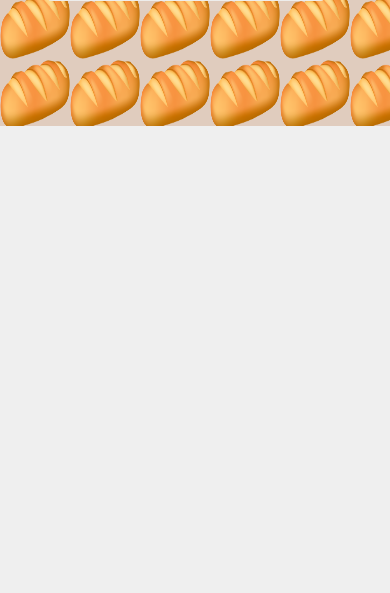
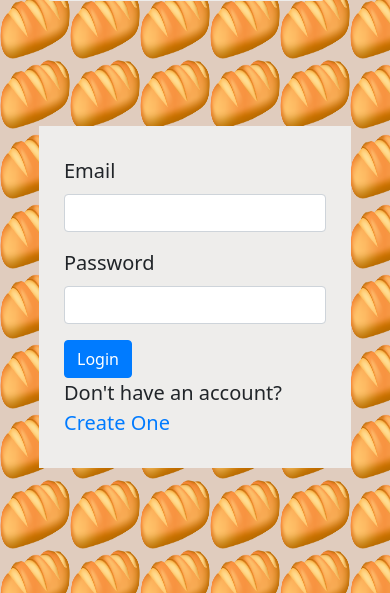
Before and after one commit to nikolai-tech/emc002, a PHP site: page /homepage.html in a window 390 px wide. Shown: the part 4421-5014 px from the top of the page. Before the commit the page ends 4547 px from the top, so only its background shows below. Run offline with PHP 8.4, Linux system fonts and the light colour scheme; some libraries are stand-ins or nearby versions; some web fonts are replaced.

Commit message:
added login/register section

```diff
--- a/finals/action.js
+++ b/finals/action.js
@@ -89,11 +89,74 @@ function toggleDropdown() {
       });
     }
 
-    bindQuantityCounter('.prod1');
-    bindQuantityCounter('.prod2');
-    bindQuantityCounter('.prod3');
-    bindQuantityCounter('.prod4');
-    bindQuantityCounter('.prod5');
-    bindQuantityCounter('.prod6');
-    bindQuantityCounter('.prod7');
+    bindQuantityCounter('#prod1');
+    bindQuantityCounter('#prod2');
+    bindQuantityCounter('#prod3');
+    bindQuantityCounter('#prod4');
+    bindQuantityCounter('#prod5');
+    bindQuantityCounter('#prod6');
+    bindQuantityCounter('#prod7');
 });
+
+// Login/Register
+function toggleRegister() {
+  const loginForm = document.getElementById("login-form");
+  const registerForm = document.getElementById("register-form");
+  loginForm.style.display = "none";
+  registerForm.style.display = "block";
+}
+
+function toggleLogin() {
+  const loginForm = document.getElementById("login-form");
+  const registerForm = document.getElementById("register-form");
+  loginForm.style.display = "block";
+  registerForm.style.display = "none";
+}
+
+// Password Validation
+function hasNumber(mystring) {
+  return /\d/.test(mystring);
+}
+
+function hasUpperCase(mystring) {
+  return /[A-Z]/.test(mystring);
+}
+
+function hasLowerCase(mystring) {
+  return /[a-z]/.test(mystring);
+}
+
+function hasSpecialChar(mystring) {
+  return /[!@#$%^&*(),.?":{}|<>]/.test(mystring);
+}
+
+var password = document.getElementById("register-password");
+
+password.addEventListener("input", function() {
+  if (password.value.length < 8) {
+    password.setCustomValidity("Must be at least 8 characters long.");
+  } else if (!hasNumber(password.value)) {
+    password.setCustomValidity("Must contain at least one number.");
+  } else if (!hasUpperCase(password.value)) {
+    password.setCustomValidity("Must contain at least one uppercase letter.");
+  } else if (!hasLowerCase(password.value)) {
+    password.setCustomValidity("Must contain at least one lowercase letter.");
+  } else if (!hasSpecialChar(password.value)) {
+    password.setCustomValidity("Must contain at least one special character.");
+  } else {
+    password.setCustomValidity("");
+  }
+});
+
+
+// Email validation
+var email = document.getElementById("register-email");
+
+email.addEventListener("input", function() {
+  var emailRegex = /^[a-zA-Z0-9._-]+@[a-zA-Z0-9.-]+\.[a-zA-Z]{2,6}$/;
+  if (!emailRegex.test(email.value)) {
+    email.setCustomValidity("Please enter a valid email address.");
+  } else {
+    email.setCustomValidity("");
+  }
+});
--- a/finals/design.css
+++ b/finals/design.css
@@ -190,6 +190,23 @@ header > * {
     font-size: 20px;
 }
 
+/* Login/Register */
+.container {
+    width: 80vw;
+    font-size: 20px;
+    background-color: #EEEDEB;
+}
+.form-container {
+    display: flex;
+    justify-content: left;
+    align-items: left;
+    margin-top: 20px;
+    margin-bottom: 20px;
+    padding: 10px;
+}
+.register-form {
+    display: none;
+}
 
 /* About Us */
 #aboutus {
--- a/finals/homepage.html
+++ b/finals/homepage.html
@@ -30,7 +30,7 @@
       <!-- dropdown content -->
       <nav id="dropdown">
         <div id="dropdown-content" class="dropdown-content">
-          <a href="#register" onclick="closeDropdown(); showSection('register')">Login/Register</a>
+          <a href="#loginRegister" onclick="closeDropdown(); showSection('loginRegister')">Login/Register</a>
           <a href="#products" onclick="closeDropdown(); showSection('products')">Products</a>
           <a href="#contactus" onclick="closeDropdown(); showSection('contactus')">Contact Us</a>
           <a href="#aboutus" onclick="closeDropdown(); showSection('aboutus')"; >About Us</a>
@@ -56,8 +56,9 @@
   <!-- content -->
   <div class="content">
 
+  <!-- main page -->
   <section id="mainpage">
-    <div class="prod1">
+    <div id="prod1">
       <img src="images/pandesal.jpg" alt="pandesal">
       <h3>Pandesal</h3>
       <p>Price per piece : ₱5.00</p>
@@ -71,7 +72,7 @@
     </div>
     </div>
 
-    <div class="prod2">
+    <div id="prod2">
       <img src="images/panderegla.jpg" alt="panderegla">
       <h3>Pan de Regla</h3>
       <p>Price per piece : ₱25.00</p>
@@ -85,7 +86,7 @@
     </div>
     </div>
 
-    <div class="prod3">
+    <div id="prod3">
       <img src="images/ensaymada.jpg" alt="ensaymada">
       <h3>Ensaymada</h3>
       <p>Price per piece : ₱75.00</p>
@@ -99,7 +100,7 @@
     </div>
     </div>
 
-    <div class="prod4">
+    <div id="prod4">
       <img src="images/spanishbread.jpg" alt="spanishbread">
       <h3>Spanish Bread</h3>
       <p>Price per piece : ₱8.00</p>
@@ -113,7 +114,7 @@
     </div>
     </div>
 
-    <div class="prod5">
+    <div id="prod5">
       <img src="images/tasty.jpg" alt="tasty">
       <h3>Tasty</h3>
       <p>Price per loaf : ₱70.00</p>
@@ -127,7 +128,7 @@
     </div>
     </div>
 
-    <div class="prod6">
+    <div id="prod6">
       <img src="images/kababayan.jpg" alt="kababayan">
       <h3>Kababayan</h3>
       <p>Price per piece : ₱10.00</p>
@@ -141,7 +142,7 @@
     </div>
     </div>
 
-    <div class="prod7">
+    <div id="prod7">
       <img src="images/monay.jpg" alt="monay">
       <h3>Kababayan</h3>
       <p>Price per piece : ₱10.00</p>
@@ -156,6 +157,53 @@
     </div>
   </section>
 
+  <!-- Login/Register -->
+  <section id="loginRegister">
+    <div class="container">
+      <div class="row">
+        <div class="col-md-6 offset-md-3">
+          <div class="form-container">
+            <div id="login-form">
+              <form>
+                <div class="form-group">
+                  <label for="email">Email</label>
+                  <input type="email" class="form-control" id="email" required>
+                </div>
+                <div class="form-group">
+                  <label for="password">Password</label>
+                  <input type="password" class="form-control" id="password" required>
+                </div>
+                <button type="submit" class="btn btn-primary">Login</button>
+                <div>Don't have an account?
+                  <a href="#register-form" onclick="toggleRegister()">Create One</a>
+                  </div>
+              </form>
+            </div>
+            <div id="register-form" class="register-form">
+              <form>
+                <div class="form-group">
+                  <label for="email">Email</label>
+                  <input type="email" class="form-control" id="register-email" required>
+                  <small id="emailHelp" class="form-text text-muted">Must be a valid email address.</small>
+                </div>
+                <div class="form-group">
+                  <label for="password">Password</label>
+                  <input type="password" class="form-control" id="register-password" required>
+                  <small id="passwordHelp" class="form-text text-muted">Must be at least 8 characters, including uppercase, lowercase, a number, and a special character.</small>
+                </div>
+                <div>Already have an account?
+                <a href="#login-form" onclick="toggleLogin()">Login</a>
+                </div>
+                <button type="submit" class="btn btn-primary">Register</button>
+              </form>
+            </div>
+          </div>
+        </div>
+      </div>
+    </div>
+  </section>
+
+  <!-- About Us -->
   <section id="aboutus">
     <h2>About Us</h2>
     <p>Welcome to Bread👍, a family-owned bakery that specializes in breads that are popular among Filipinos. The name of the business “Bread👍” was coined on tiktok that focuses on bread or what we call “breadtiktok”. People will usually comment that under the bread loaf cutting videos.</p>
@@ -163,6 +211,7 @@
     <p>And so, it became our mission to offer fresh, delicious, and affordable breads that cater to the diverse tastes and preferences of our customers. It is also our goal to be able to deliver these fresh delicious breads in the Philippines nationwide. Rest assured that it will be kept in a special container upon delivery and will arrive at your doorstep like it just came out from the oven.</p>
   </section>
 
+  <!-- Contact Us -->
   <section id="contactus">
       <h2>Contact Us</h2>
       <div class="address">
@@ -186,6 +235,7 @@
       </div>
   </section>
 
+  <!-- Product Description -->
   <section id="products">
     <h2>Product List</h2><br>
 
```
